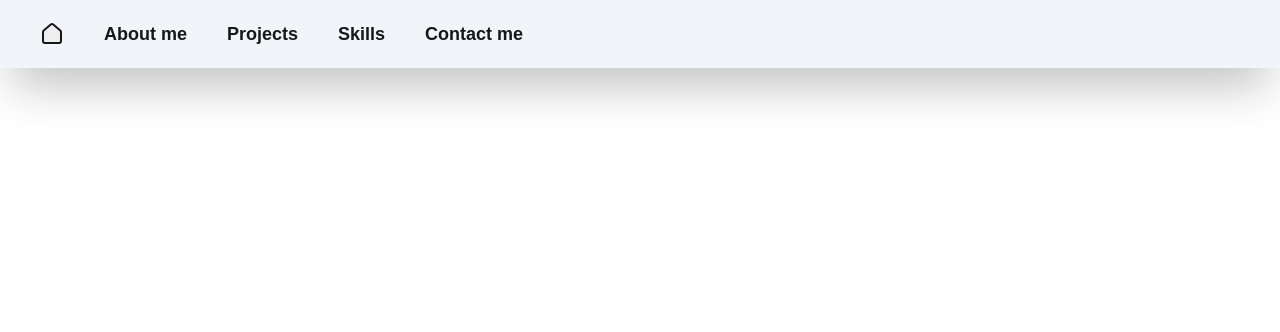
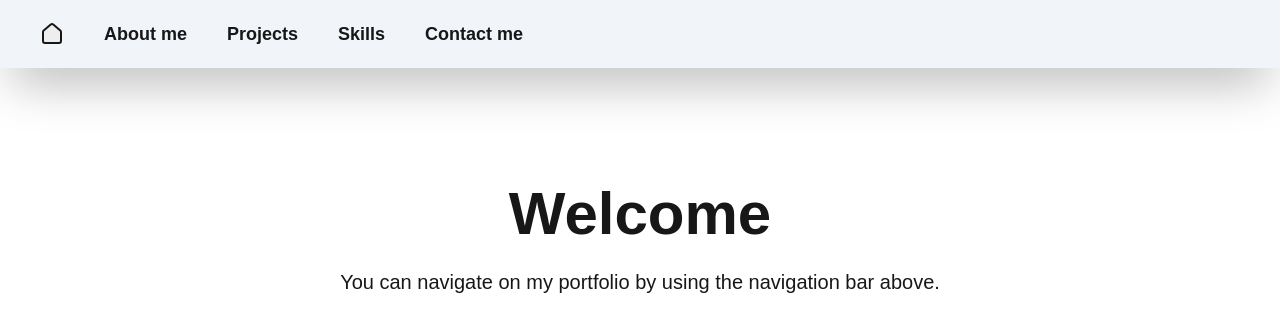
Before and after one commit to MikeLvl76/Portfolio, a Next.js app: page / in a window 1280 px wide. Shown: the top 332 px of the page. Built offline with nearby package versions, Linux system fonts and the light colour scheme.

Commit message:
start adding messages to home page

```diff
--- a/src/app/page.tsx
+++ b/src/app/page.tsx
@@ -1,5 +1,12 @@
 "use client";
 
 export default function Home() {
-  return <div></div>;
+  return (
+    <div className="flex flex-col gap-4 justify-center items-center max-w-full min-h-80">
+      <h1 className="text-4xl sm:text-6xl font-bold">Welcome</h1>
+      <p className="text-base sm:text-xl p-2 text-pretty">
+        You can navigate on my portfolio by using the navigation bar above.
+      </p>
+    </div>
+  );
 }
--- a/src/app/projects/project-item.tsx
+++ b/src/app/projects/project-item.tsx
@@ -45,7 +45,7 @@ export default function ProjectItem({ info }: Props) {
           alt={imageError ? "Error image" : info.alt}
           width={0}
           height={0}
-          loading="lazy"
+          loading="eager"
           onError={setImageError}
           className="hover:cursor-pointer object-fill size-36 sm:size-48 md:size-60 rounded-md"
         />
```
